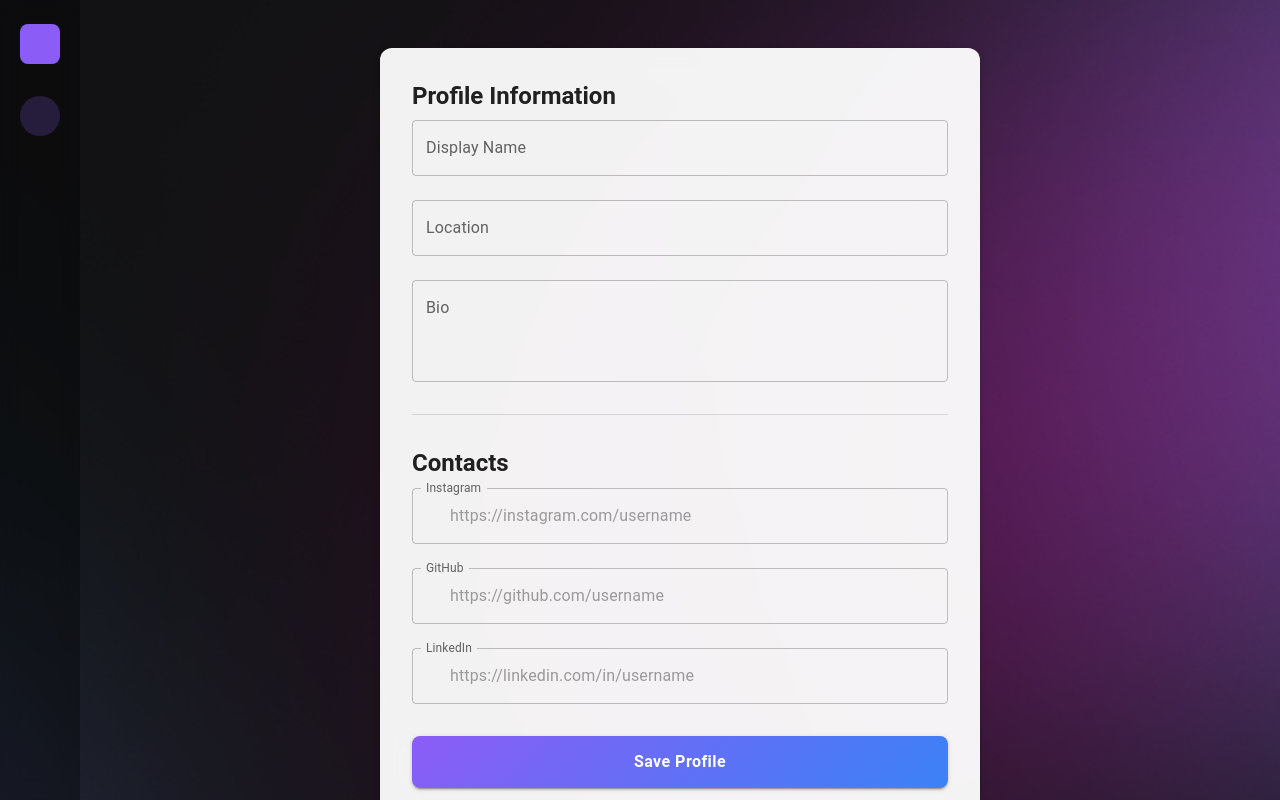
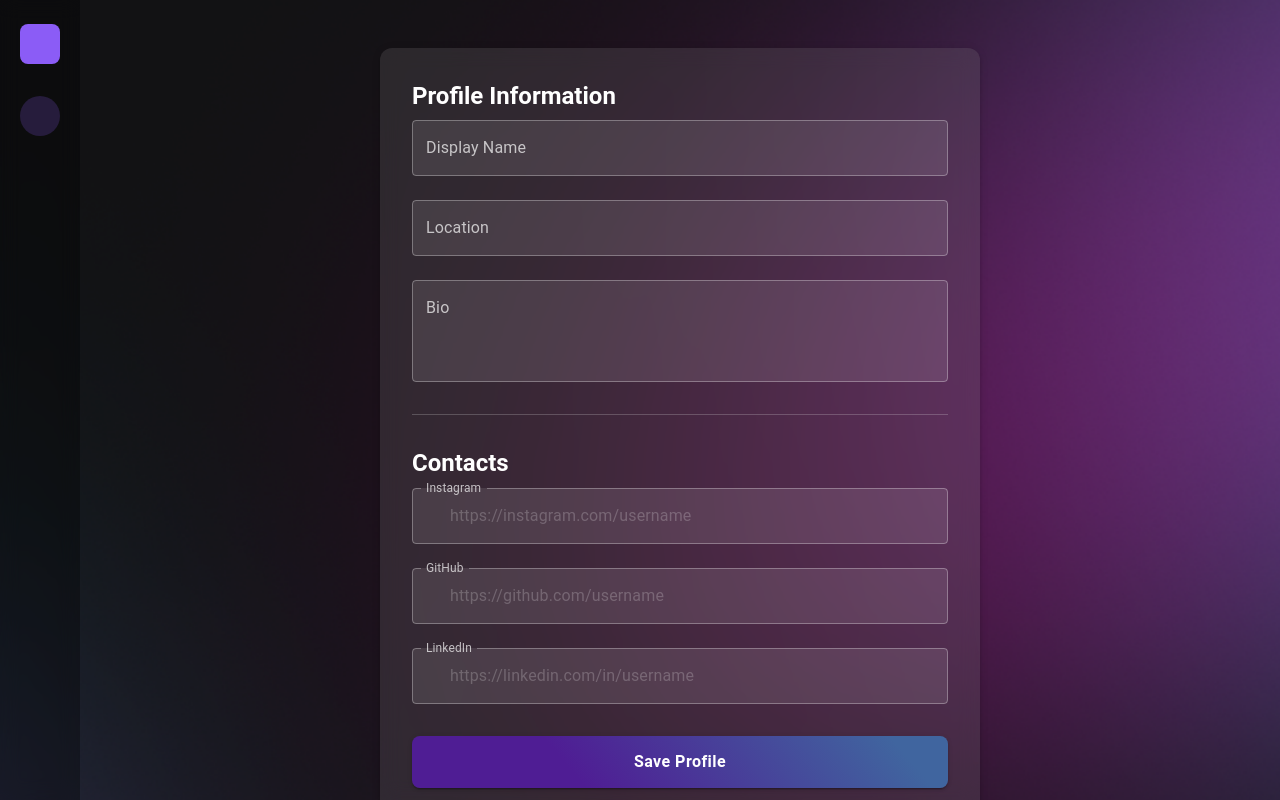
Before and after one commit to haticekatranciakgul/nextjs-social-links, a Next.js app in the folder social-links/: page /dashboard in a window 1280 px wide. Built offline with nearby package versions, Linux system fonts and the light colour scheme; no server answers; the database is empty; sample sign-in values are in the browser's storage; some icons are missing.

Commit message:
Update ui  home page

```diff
--- a/social-links/src/app/dashboard/page.js
+++ b/social-links/src/app/dashboard/page.js
@@ -188,9 +188,9 @@ export default function Dashboard() {
 
   return (
     <DashboardLayout currentPage="home">
-      <Box>
+      <Box >
         {/* Profile Section */}
-        <Typography variant="h5" gutterBottom fontWeight="bold">
+        <Typography variant="h5" gutterBottom fontWeight="bold" sx={{ color: 'white' }}>
           Profile Information
         </Typography>
 
@@ -201,6 +201,17 @@ export default function Dashboard() {
             value={profileData.displayName}
             onChange={(e) => handleInputChange('displayName', e.target.value)}
             variant="outlined"
+            sx={{
+              '& .MuiOutlinedInput-root': {
+                backgroundColor: 'rgba(255, 255, 255, 0.1)',
+                color: 'white',
+                '& fieldset': { borderColor: 'rgba(255, 255, 255, 0.3)' },
+                '&:hover fieldset': { borderColor: 'rgba(255, 255, 255, 0.5)' },
+                '&.Mui-focused fieldset': { borderColor: '#8b5cf6' },
+              },
+              '& .MuiInputLabel-root': { color: 'rgba(255, 255, 255, 0.7)' },
+              '& .MuiInputLabel-root.Mui-focused': { color: '#8b5cf6' },
+            }}
           />
 
           <TextField
@@ -209,6 +220,17 @@ export default function Dashboard() {
             value={profileData.location}
             onChange={(e) => handleInputChange('location', e.target.value)}
             variant="outlined"
+            sx={{
+              '& .MuiOutlinedInput-root': {
+                backgroundColor: 'rgba(255, 255, 255, 0.1)',
+                color: 'white',
+                '& fieldset': { borderColor: 'rgba(255, 255, 255, 0.3)' },
+                '&:hover fieldset': { borderColor: 'rgba(255, 255, 255, 0.5)' },
+                '&.Mui-focused fieldset': { borderColor: '#8b5cf6' },
+              },
+              '& .MuiInputLabel-root': { color: 'rgba(255, 255, 255, 0.7)' },
+              '& .MuiInputLabel-root.Mui-focused': { color: '#8b5cf6' },
+            }}
           />
 
           <TextField
@@ -220,13 +242,25 @@ export default function Dashboard() {
             multiline
             rows={3}
             placeholder="Tell something about yourself..."
+            sx={{
+              '& .MuiOutlinedInput-root': {
+                backgroundColor: 'rgba(255, 255, 255, 0.1)',
+                color: 'white',
+                '& fieldset': { borderColor: 'rgba(255, 255, 255, 0.3)' },
+                '&:hover fieldset': { borderColor: 'rgba(255, 255, 255, 0.5)' },
+                '&.Mui-focused fieldset': { borderColor: '#8b5cf6' },
+              },
+              '& .MuiInputLabel-root': { color: 'rgba(255, 255, 255, 0.7)' },
+              '& .MuiInputLabel-root.Mui-focused': { color: '#8b5cf6' },
+              '& .MuiOutlinedInput-input::placeholder': { color: 'rgba(255, 255, 255, 0.5)' },
+            }}
           />
         </Box>
 
-        <Divider sx={{ my: 4 }} />
+        <Divider sx={{ my: 4, borderColor: 'rgba(255, 255, 255, 0.2)' }} />
 
         {/* Contacts Section */}
-        <Typography variant="h5" gutterBottom fontWeight="bold">
+        <Typography variant="h5" gutterBottom fontWeight="bold" sx={{ color: 'white' }}>
           Contacts
         </Typography>
 
@@ -245,6 +279,18 @@ export default function Dashboard() {
                 </InputAdornment>
               ),
             }}
+            sx={{
+              '& .MuiOutlinedInput-root': {
+                backgroundColor: 'rgba(255, 255, 255, 0.1)',
+                color: 'white',
+                '& fieldset': { borderColor: 'rgba(255, 255, 255, 0.3)' },
+                '&:hover fieldset': { borderColor: 'rgba(255, 255, 255, 0.5)' },
+                '&.Mui-focused fieldset': { borderColor: '#8b5cf6' },
+              },
+              '& .MuiInputLabel-root': { color: 'rgba(255, 255, 255, 0.7)' },
+              '& .MuiInputLabel-root.Mui-focused': { color: '#8b5cf6' },
+              '& .MuiOutlinedInput-input::placeholder': { color: 'rgba(255, 255, 255, 0.5)' },
+            }}
           />
 
           <TextField
@@ -260,6 +306,18 @@ export default function Dashboard() {
                   <GitHubIcon sx={{ color: '#333' }} />
                 </InputAdornment>
               ),
+            }}
+            sx={{
+              '& .MuiOutlinedInput-root': {
+                backgroundColor: 'rgba(255, 255, 255, 0.1)',
+                color: 'white',
+                '& fieldset': { borderColor: 'rgba(255, 255, 255, 0.3)' },
+                '&:hover fieldset': { borderColor: 'rgba(255, 255, 255, 0.5)' },
+                '&.Mui-focused fieldset': { borderColor: '#8b5cf6' },
+              },
+              '& .MuiInputLabel-root': { color: 'rgba(255, 255, 255, 0.7)' },
+              '& .MuiInputLabel-root.Mui-focused': { color: '#8b5cf6' },
+              '& .MuiOutlinedInput-input::placeholder': { color: 'rgba(255, 255, 255, 0.5)' },
             }}
           />
 
@@ -277,6 +335,18 @@ export default function Dashboard() {
                 </InputAdornment>
               ),
             }}
+            sx={{
+              '& .MuiOutlinedInput-root': {
+                backgroundColor: 'rgba(255, 255, 255, 0.1)',
+                color: 'white',
+                '& fieldset': { borderColor: 'rgba(255, 255, 255, 0.3)' },
+                '&:hover fieldset': { borderColor: 'rgba(255, 255, 255, 0.5)' },
+                '&.Mui-focused fieldset': { borderColor: '#8b5cf6' },
+              },
+              '& .MuiInputLabel-root': { color: 'rgba(255, 255, 255, 0.7)' },
+              '& .MuiInputLabel-root.Mui-focused': { color: '#8b5cf6' },
+              '& .MuiOutlinedInput-input::placeholder': { color: 'rgba(255, 255, 255, 0.5)' },
+            }}
           />
         </Box>
 
@@ -286,7 +356,7 @@ export default function Dashboard() {
           onClick={handleProfileSave}
           disabled={loading}
           sx={{
-            background: 'linear-gradient(135deg, #8b5cf6 0%, #3b82f6 100%)',
+            background: 'linear-gradient(50deg, #4f1d94 30%, #40659f 90%)',
             color: 'white',
             textTransform: 'none',
             fontSize: '16px',
@@ -294,20 +364,22 @@ export default function Dashboard() {
             borderRadius: '8px',
             fontWeight: 600,
             '&:hover': {
-              background: 'linear-gradient(135deg, #7c3aed 0%, #2563eb 100%)',
+              background: 'linear-gradient(90deg, #401560 0%, #2d5a88 100%)',
             },
             '&:disabled': {
               background: 'rgba(139, 92, 246, 0.5)',
             },
+
           }}
+
         >
           {loading ? "Saving..." : "Save Profile"}
         </Button>
 
-        <Divider sx={{ my: 4 }} />
+        <Divider sx={{ my: 4, borderColor: 'rgba(255, 255, 255, 0.2)' }} />
 
         {/* Links Section */}
-        <Typography variant="h5" gutterBottom fontWeight="bold">
+        <Typography variant="h5" gutterBottom fontWeight="bold" sx={{ color: 'white' }}>
           Links
         </Typography>
 
@@ -318,6 +390,18 @@ export default function Dashboard() {
             value={linkForm.title}
             onChange={(e) => handleLinkFormChange('title', e.target.value)}
             placeholder="e.g., My Portfolio"
+            sx={{
+              '& .MuiOutlinedInput-root': {
+                backgroundColor: 'rgba(255, 255, 255, 0.1)',
+                color: 'white',
+                '& fieldset': { borderColor: 'rgba(255, 255, 255, 0.3)' },
+                '&:hover fieldset': { borderColor: 'rgba(255, 255, 255, 0.5)' },
+                '&.Mui-focused fieldset': { borderColor: '#8b5cf6' },
+              },
+              '& .MuiInputLabel-root': { color: 'rgba(255, 255, 255, 0.7)' },
+              '& .MuiInputLabel-root.Mui-focused': { color: '#8b5cf6' },
+              '& .MuiOutlinedInput-input::placeholder': { color: 'rgba(255, 255, 255, 0.5)' },
+            }}
           />
 
           <TextField
@@ -326,6 +410,18 @@ export default function Dashboard() {
             value={linkForm.subtitle}
             onChange={(e) => handleLinkFormChange('subtitle', e.target.value)}
             placeholder="Brief description"
+            sx={{
+              '& .MuiOutlinedInput-root': {
+                backgroundColor: 'rgba(255, 255, 255, 0.1)',
+                color: 'white',
+                '& fieldset': { borderColor: 'rgba(255, 255, 255, 0.3)' },
+                '&:hover fieldset': { borderColor: 'rgba(255, 255, 255, 0.5)' },
+                '&.Mui-focused fieldset': { borderColor: '#8b5cf6' },
+              },
+              '& .MuiInputLabel-root': { color: 'rgba(255, 255, 255, 0.7)' },
+              '& .MuiInputLabel-root.Mui-focused': { color: '#8b5cf6' },
+              '& .MuiOutlinedInput-input::placeholder': { color: 'rgba(255, 255, 255, 0.5)' },
+            }}
           />
 
           <TextField
@@ -341,9 +437,32 @@ export default function Dashboard() {
                 </InputAdornment>
               ),
             }}
+            sx={{
+              '& .MuiOutlinedInput-root': {
+                backgroundColor: 'rgba(255, 255, 255, 0.1)',
+                color: 'white',
+                '& fieldset': { borderColor: 'rgba(255, 255, 255, 0.3)' },
+                '&:hover fieldset': { borderColor: 'rgba(255, 255, 255, 0.5)' },
+                '&.Mui-focused fieldset': { borderColor: '#8b5cf6' },
+              },
+              '& .MuiInputLabel-root': { color: 'rgba(255, 255, 255, 0.7)' },
+              '& .MuiInputLabel-root.Mui-focused': { color: '#8b5cf6' },
+              '& .MuiOutlinedInput-input::placeholder': { color: 'rgba(255, 255, 255, 0.5)' },
+            }}
           />
 
-          <FormControl fullWidth>
+          <FormControl fullWidth sx={{
+            '& .MuiOutlinedInput-root': {
+              backgroundColor: 'rgba(255, 255, 255, 0.1)',
+              color: 'white',
+              '& fieldset': { borderColor: 'rgba(255, 255, 255, 0.3)' },
+              '&:hover fieldset': { borderColor: 'rgba(255, 255, 255, 0.5)' },
+              '&.Mui-focused fieldset': { borderColor: '#8b5cf6' },
+            },
+            '& .MuiInputLabel-root': { color: 'rgba(255, 255, 255, 0.7)' },
+            '& .MuiInputLabel-root.Mui-focused': { color: '#8b5cf6' },
+            '& .MuiSelect-icon': { color: 'rgba(255, 255, 255, 0.7)' },
+          }}>
             <InputLabel>Icon</InputLabel>
             <Select
               value={linkForm.icon}
@@ -396,7 +515,7 @@ export default function Dashboard() {
           onClick={handleLinkSave}
           disabled={loading || !linkForm.title || !linkForm.url}
           sx={{
-            background: 'linear-gradient(135deg, #8b5cf6 0%, #3b82f6 100%)',
+            background: 'linear-gradient(50deg, #4f1d94 30%, #40659f 90%)',
             color: 'white',
             textTransform: 'none',
             fontSize: '16px',
@@ -405,7 +524,7 @@ export default function Dashboard() {
             fontWeight: 600,
             mb: 2,
             '&:hover': {
-              background: 'linear-gradient(135deg, #7c3aed 0%, #2563eb 100%)',
+              background: 'linear-gradient(90deg, #401560 0%, #2d5a88 100%)',
             },
             '&:disabled': {
               background: 'rgba(139, 92, 246, 0.5)',
@@ -415,22 +534,7 @@ export default function Dashboard() {
           {loading ? "Adding..." : "Add Link"}
         </Button>
 
-        <Button
-          fullWidth
-          variant="outlined"
-          startIcon={<AddIcon />}
-          onClick={() => window.open('/dashboard/links', '_blank')}
-          sx={{
-            borderColor: '#8b5cf6',
-            color: '#8b5cf6',
-            '&:hover': {
-              backgroundColor: 'rgba(139, 92, 246, 0.1)',
-              borderColor: '#7c3aed',
-            }
-          }}
-        >
-          View All Links
-        </Button>
+
       </Box>
     </DashboardLayout>
   );
--- a/social-links/src/components/DashboardLayout.js
+++ b/social-links/src/components/DashboardLayout.js
@@ -130,7 +130,7 @@ export default function DashboardLayout({ children, currentPage = "home" }) {
           sx={{
             width: '100%',
             maxWidth: 600,
-            backgroundColor: 'rgba(255, 255, 255, 0.95)',
+            backgroundColor: 'rgb(121 118 121 / 23%)',
             backdropFilter: 'blur(10px)',
             borderRadius: 3,
             padding: 4,
```
